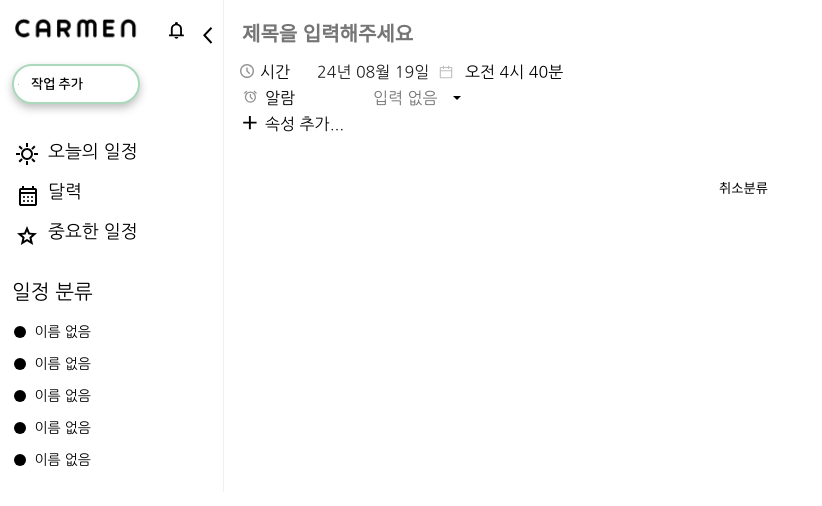
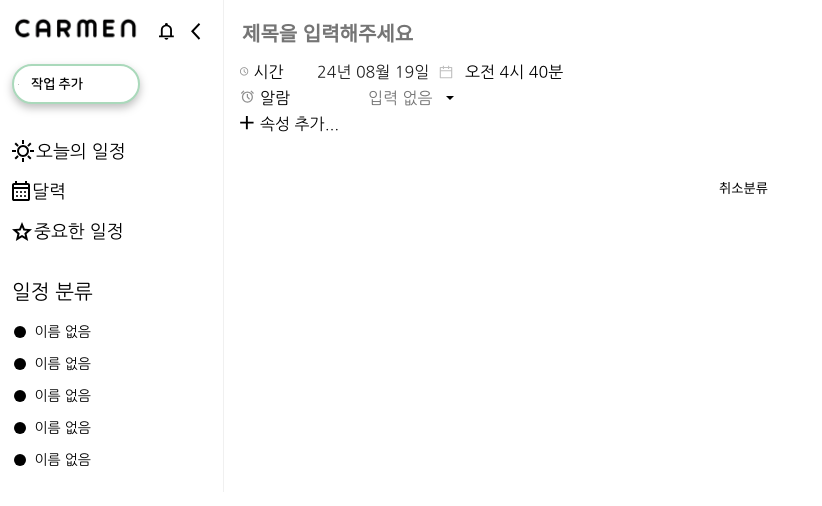
Before and after one commit to sangjin149/Carmen, a React (Create React App) app: page / in a window 1280 px wide. Shown: the top 506 px of the page, without its empty margins (0-822 px from the left). Built offline with nearby package versions, Linux system fonts and the light colour scheme.

Commit message:
Feature: Icon 컴포넌트 추가

```diff
--- /dev/null
+++ b/src/ui/Icon.jsx
@@ -0,0 +1,17 @@
+import { Svg } from "@ui";
+import { styled } from "styled-components";
+
+export default function Icon({ src, iconWidth, iconHeight, ...props }) {
+    return (
+        <Container {...props}>
+            <Svg src={src} width={iconWidth} height={iconHeight} />
+        </Container>
+    );
+}
+
+const Container = styled.div`
+    display: flex;
+    justify-content: center;
+    align-items: center;
+    border: 1px solid black;
+`;
--- a/src/ui/Svg.jsx
+++ b/src/ui/Svg.jsx
@@ -1,15 +1,5 @@
-export default function Svg({ src, alt, containerStyle, center, ...props }) {
-  const Src = src;
-  const onCenterStyle = {
-    display: "flex",
-    justifyContent: "center",
-    alignItems: "center",
-  };
-  const conStyle = { ...containerStyle, ...onCenterStyle };
+export default function Svg({ src, alt, ...props }) {
+    const Src = src;
 
-  return (
-    <div style={conStyle}>
-      <Src alt={alt} {...props} />
-    </div>
-  );
+    return <Src alt={alt} {...props} />;
 }
--- a/src/ui/index.js
+++ b/src/ui/index.js
@@ -4,3 +4,5 @@ export { default as DropDown } from "./DropDown";
 export { default as Image } from "./Image";
 export { default as Progressbar } from "./Progressbar";
 export { default as Svg } from "./Svg";
+export { default as Icon } from "./Icon";
+export { default as ClickAwayListener } from "./ClickAwayListener";
```
Also changed, not shown: src/ui/Svg2.jsx (deleted, +0 -16 lines).
